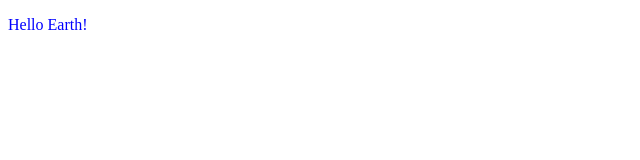
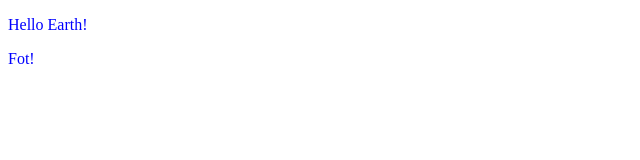
Before and after one commit to Memai2023/testgruppen, a plain HTML site: page src/index.html in a window 1280 px wide. Shown: the full height of the page, 0-640 px from the left. Drawn offline with Linux system fonts and the light colour scheme.

Commit message:
create footer

```diff
--- a/src/index.html
+++ b/src/index.html
@@ -13,6 +13,10 @@
 
 <body>
   <p>Hello Earth!</p>
+
+  <footer>
+    <p>Fot!</p>
+  </footer>
 </body>
 
 </html>
```
